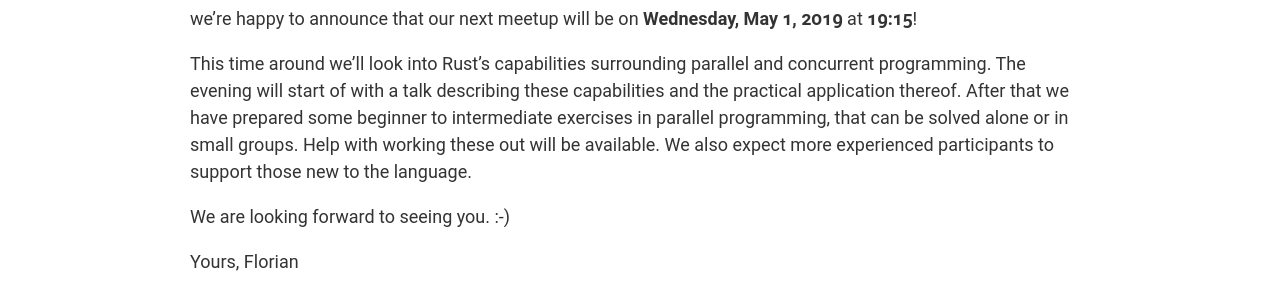
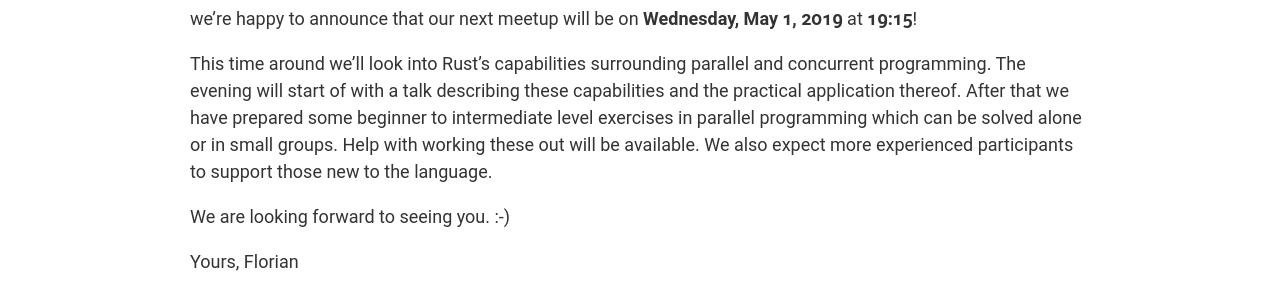
Before and after one commit to Rustaceans/rust-cologne, a Jekyll site: the page built from _posts/2019-05-01-parallel-programming.md, in a window 1280 px wide. Shown: the part 337-635 px from the top of the page. Built offline with Jekyll 4.4.1, drawn with Linux system fonts in a browser that asks for light colours.

Commit message:
2019-05: Minor wording changes

```diff
--- a/_posts/2019-05-01-parallel-programming.md
+++ b/_posts/2019-05-01-parallel-programming.md
@@ -23,7 +23,7 @@
 
 This time around we'll look into Rust's capabilities surrounding parallel and concurrent programming.
 The evening will start of with a talk describing these capabilities and the practical application thereof.
-After that we have prepared some beginner to intermediate exercises in parallel programming, that can be solved
+After that we have prepared some beginner to intermediate level exercises in parallel programming which can be solved
 alone or in small groups. Help with working these out will be available. We also expect more experienced participants
 to support those new to the language.
 
```
